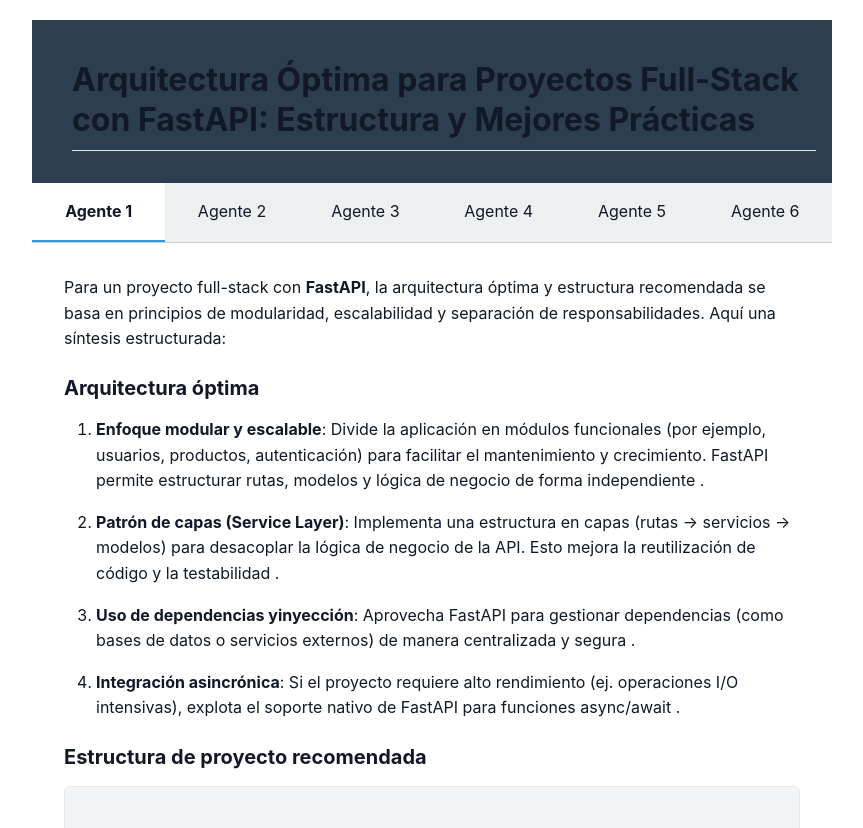
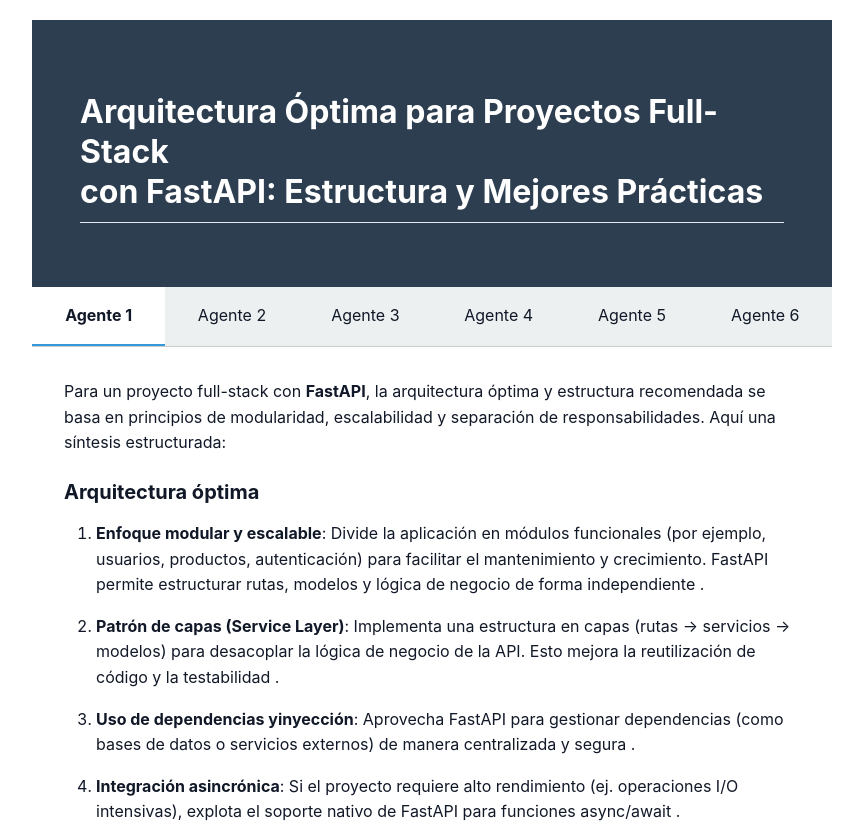
Before and after one commit to ENGEL-INETUM/arquitectura_optima_fastapi, a plain HTML site: page index.html in a window 1280 px wide. Shown: the top 828 px of the page, without its empty margins (208-1071 px from the left). Drawn offline with Linux system fonts and the light colour scheme.

Commit message:
Update index.html

```diff
--- a/index.html
+++ b/index.html
@@ -15,11 +15,13 @@
 
     header {
       background-color: #2c3e50;
-      padding: 1rem;
-	  padding-left: 5%;
+      padding: 6%;
       text-align: left;
       color: white;
     }
+	h1 {
+		color: white !important;
+	}
 
     .tabs {
       display: flex;
```
